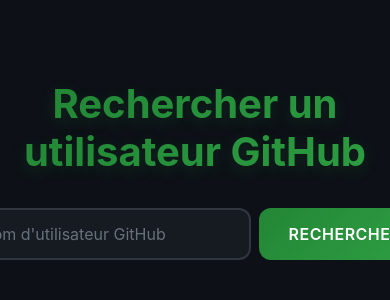
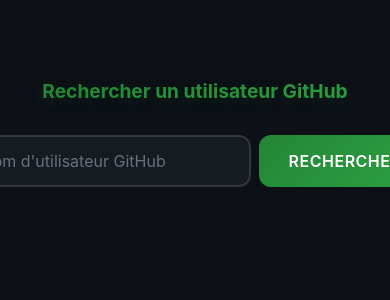
Before and after one commit to diabvass/github_Profil, a React (Vite) app: page / in a window 390 px wide. Shown: the top 300 px of the page. Built offline with nearby package versions, Linux system fonts and the light colour scheme.

Commit message:
responsive

```diff
--- a/src/components/form.module.css
+++ b/src/components/form.module.css
@@ -38,3 +38,9 @@
     font-size: 1.1rem;
     color: red;
 }
+
+@media (max-width: 768px) {
+    .titre {
+        font-size: 1.2rem;
+    }
+}
```
